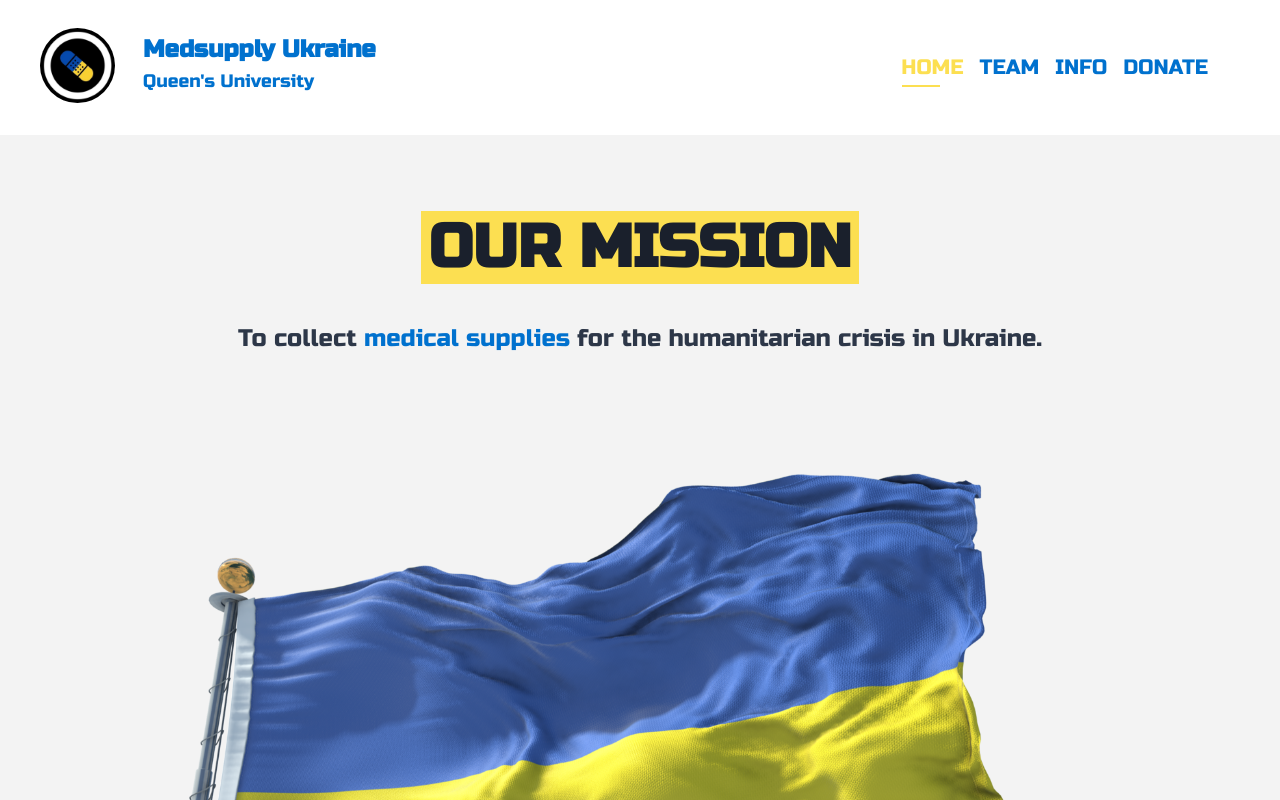
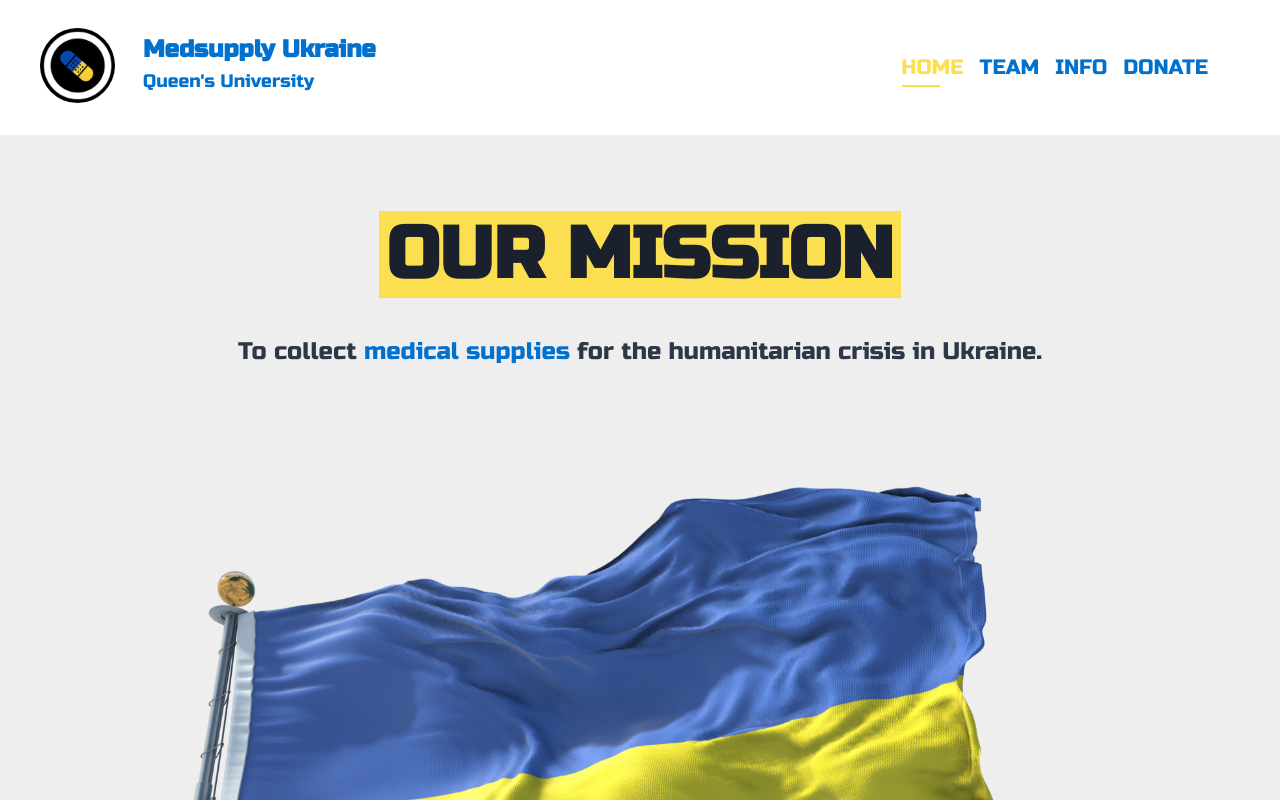
Before and after one commit to ryanvandrunen/medsupply-ukraine, a React (Create React App) app: page / in a window 1280 px wide. Shown: the top 800 px of the page. Built offline with nearby package versions, Linux system fonts and the light colour scheme.

Commit message:
small changes

```diff
--- a/src/components/Home.jsx
+++ b/src/components/Home.jsx
@@ -24,7 +24,7 @@ export default function Home() {
             <Heading
               lineHeight={1.1}
               fontWeight={"medium"}
-              fontSize={{ base: "4xl", sm: "4xl", lg: "6xl" }}
+              fontSize={{ base: "4xl", sm: "5xl", lg: "7xl" }}
               textAlign={"center"}
             >
               <Text
--- a/src/theme.js
+++ b/src/theme.js
@@ -13,7 +13,7 @@ const theme = extendTheme({
     colors: {
         blueCons: "#0071CE",
         yellowCons: "#FCDF51",
-        greyCons: "#F3F3F3"
+        greyCons: "#EEEEEE"
     }
 })
 
```
Also changed, not shown: src/components/LogoView.jsx (deleted, +0 -14 lines).
